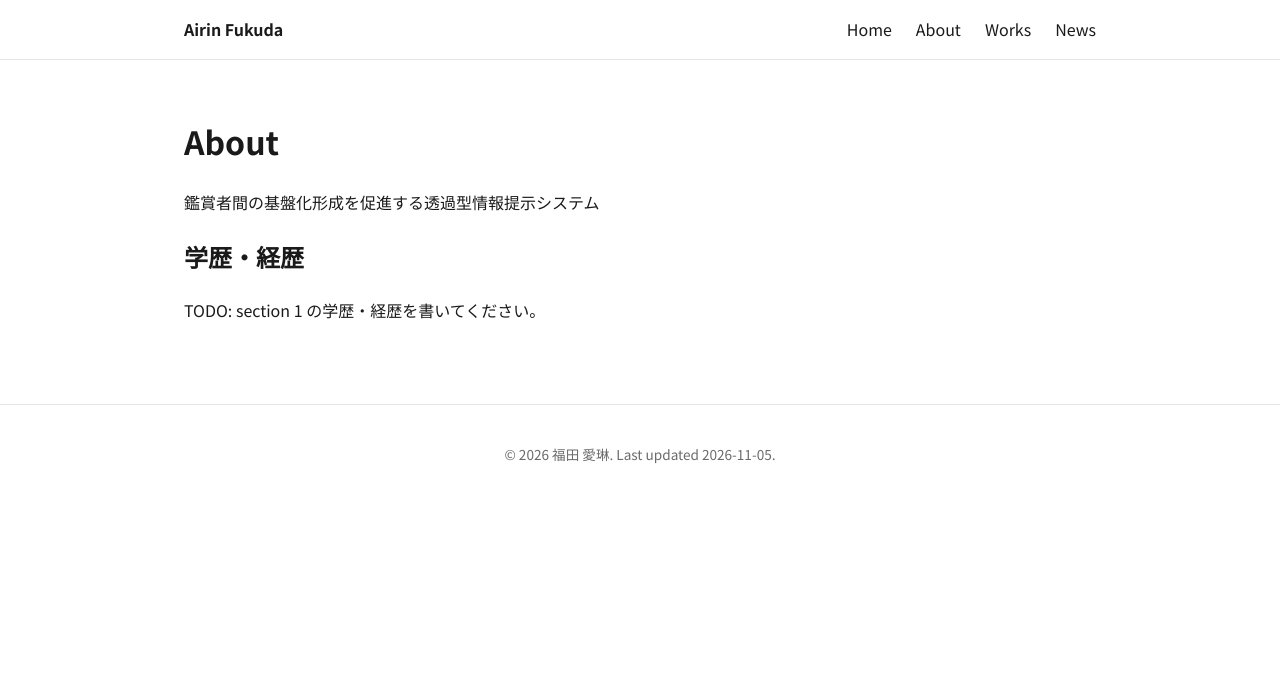
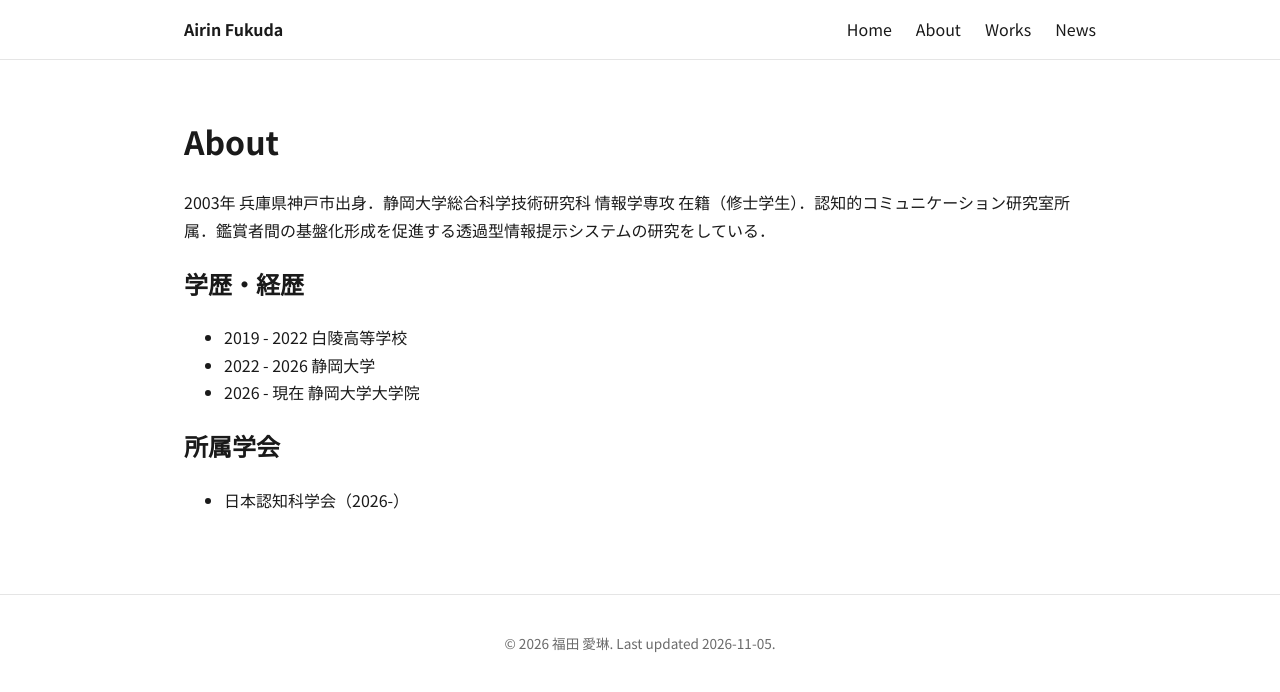
Before and after one commit to i2rin/i2rin.github.io, a Jekyll site: the page built from about.md, in a window 1280 px wide. Shown: the top 692 px of the page. Built offline with Jekyll 4.4.1, drawn with Linux system fonts in a browser that asks for light colours.

Commit message:
add profile

```diff
--- a/_data/profile.yml
+++ b/_data/profile.yml
@@ -4,7 +4,7 @@ name_kana: "ふくだ あいりん"
 name_romaji: "Airin Fukuda"
 affiliation: "静岡大学総合科学技術研究科情報学専攻"
 photo: "/assets/images/airin_2609.jpg"
-intro: "鑑賞者間の基盤化形成を促進する透過型情報提示システム"
+intro: "2003年 兵庫県神戸市出身．静岡大学総合科学技術研究科 情報学専攻 在籍（修士学生）．認知的コミュニケーション研究室所属．鑑賞者間の基盤化形成を促進する透過型情報提示システムの研究をしている．"
 links:
   - label: "GitHub"
     url: "https://github.com/"
--- a/about.md
+++ b/about.md
@@ -8,4 +8,10 @@ title: About
 
 ## 学歴・経歴
 
-TODO: section 1 の学歴・経歴を書いてください。
+- 2019 - 2022 白陵高等学校
+- 2022 - 2026 静岡大学
+- 2026 - 現在 静岡大学大学院
+
+## 所属学会
+
+- 日本認知科学会（2026-）
```
